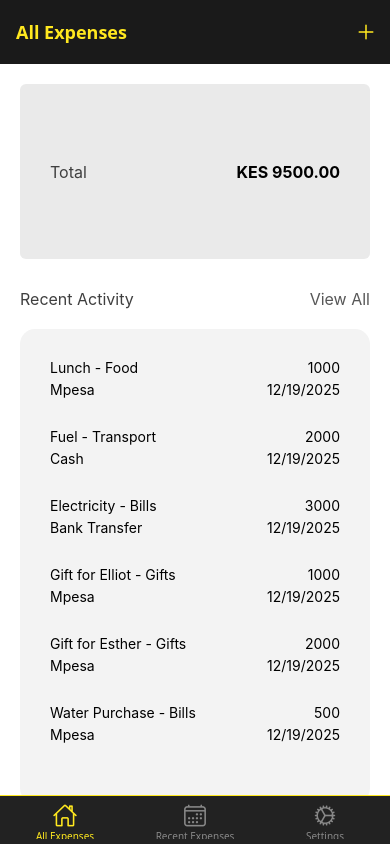
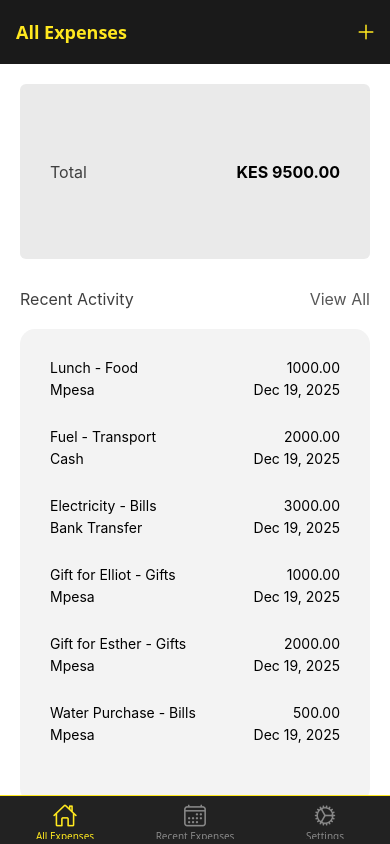
Before and after one commit to normanmunge/expense-tracker, a React Native app: screen / in a window 390 px wide. Built offline with nearby package versions, Linux system fonts and the light colour scheme.

Commit message:
Update list and manage expense to navigate to different routes

```diff
--- a/components/expenses/List.tsx
+++ b/components/expenses/List.tsx
@@ -1,20 +1,48 @@
-import { View, FlatList, Text, StyleSheet } from "react-native";
+import { View, FlatList, Text, StyleSheet, Pressable } from "react-native";
+import type { FunctionComponent } from 'react';
+import { useNavigation } from "@react-navigation/native";
+import { NativeStackNavigationProp } from '@react-navigation/native-stack';
+
 import { Expense } from '@/types';
 import Card from '@/ui/Card'
-import type { FunctionComponent } from 'react';
+
+import { DateTime } from 'luxon'
+
+type RootStackParamList = {
+    'Manage Expense': {
+        expenseId: string
+    }
+}
 
 const ExpenseItem: FunctionComponent<Expense> = (itemData) => {
+
+    const { id, description, amount, mode, date } = itemData;
+
+    const navigation = useNavigation<NativeStackNavigationProp<RootStackParamList>>();
+
+    const expensePressHandler = () => {
+        navigation.navigate('Manage Expense', {
+            expenseId: id
+        })
+    }
+
     return (
+        <Pressable
+            onPress={expensePressHandler}
+            style={({pressed}) => pressed && styles.pressed}
+        >
             <View style={styles.container}>
                 <View style={styles.descriptionContainer}>
                     <Text>{itemData.description} - {itemData.category} </Text>
-                <Text>{itemData.amount}</Text>
+                    <Text>{itemData.amount.toFixed(2)}</Text>
                 </View>
                 <View style={styles.modeContainer}>
                     <Text>{itemData.mode}</Text>
-                <Text>{itemData.date.toLocaleDateString()}</Text>
+                    <Text>{DateTime.fromJSDate(itemData.date).toLocaleString(DateTime.DATE_MED)}</Text>
                 </View>
             </View>
+        </Pressable>
+
     )
 }
 
@@ -51,5 +79,8 @@ const styles = StyleSheet.create({
         flexDirection: 'row',
         justifyContent: 'space-between',
         marginTop: 5
+    },
+    pressed: {
+        opacity: 0.75
     }
 })
--- a/screens/ManageExpense.tsx
+++ b/screens/ManageExpense.tsx
@@ -1,14 +1,62 @@
-import { Text, View } from 'react-native';
-import type { FunctionComponent } from 'react';
+import { FunctionComponent } from "react"
+import { NativeStackNavigationProp } from "@react-navigation/native-stack"
+import { useLayoutEffect } from "react"
+import { View, StyleSheet } from "react-native"
+import IconButton from "@/ui/IconButton"
+import { COLORS } from "@/constants/colors"
 
-const ManageExpense: FunctionComponent = () => {
+type ManageExpenseProps = {
+    route?: {
+        params: {
+            expenseId: string
+        }
+    },
+    navigation?: NativeStackNavigationProp<any>
+}
+
+const ManageExpense: FunctionComponent<ManageExpenseProps> = ({ route, navigation }) => {
+
+    const expenseId = route?.params?.expenseId;
+    const isEditing = !!expenseId
+
+    useLayoutEffect(() => {
+        navigation?.setOptions({
+            title: isEditing ? 'Edit Expense' : 'Add Expense'
+        })
+    }, [navigation, isEditing])
+
+    const deleteExpense = () => {
+        console.log('delete expense')
+    }
+
     return (
-        <View>
-            <Text>
-                manage expense page
-            </Text>
+        <View style={styles.container}>
+            {isEditing && (
+                <View style={styles.deleteContainer}>
+                    <IconButton
+                        icon='trash-outline'
+                        size={36}
+                        color={COLORS.error}
+                        onPress={deleteExpense}
+                    />
+                </View>
+            )}
         </View>
     )
 }
 
 export default ManageExpense;
+
+const styles = StyleSheet.create({
+    container: {
+        flex: 1,
+        padding: 24
+    },
+    deleteContainer: {
+        marginTop: 16,
+        paddingTop: 8,
+        borderTopWidth: 2,
+        borderTopColor: COLORS.background,
+        alignItems: 'center'
+    }
+})
```
Lines whose indentation alone changed are shown as unchanged.
